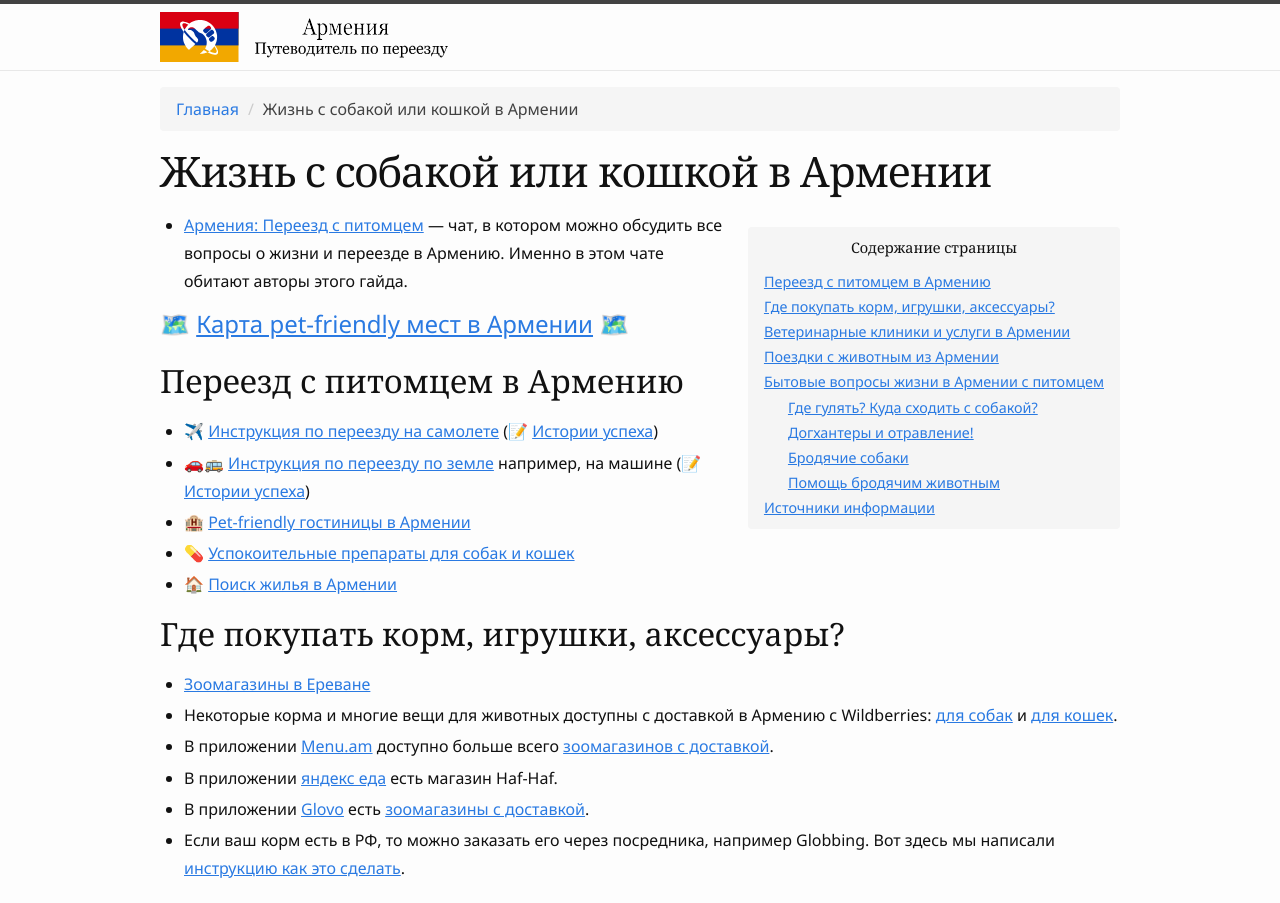
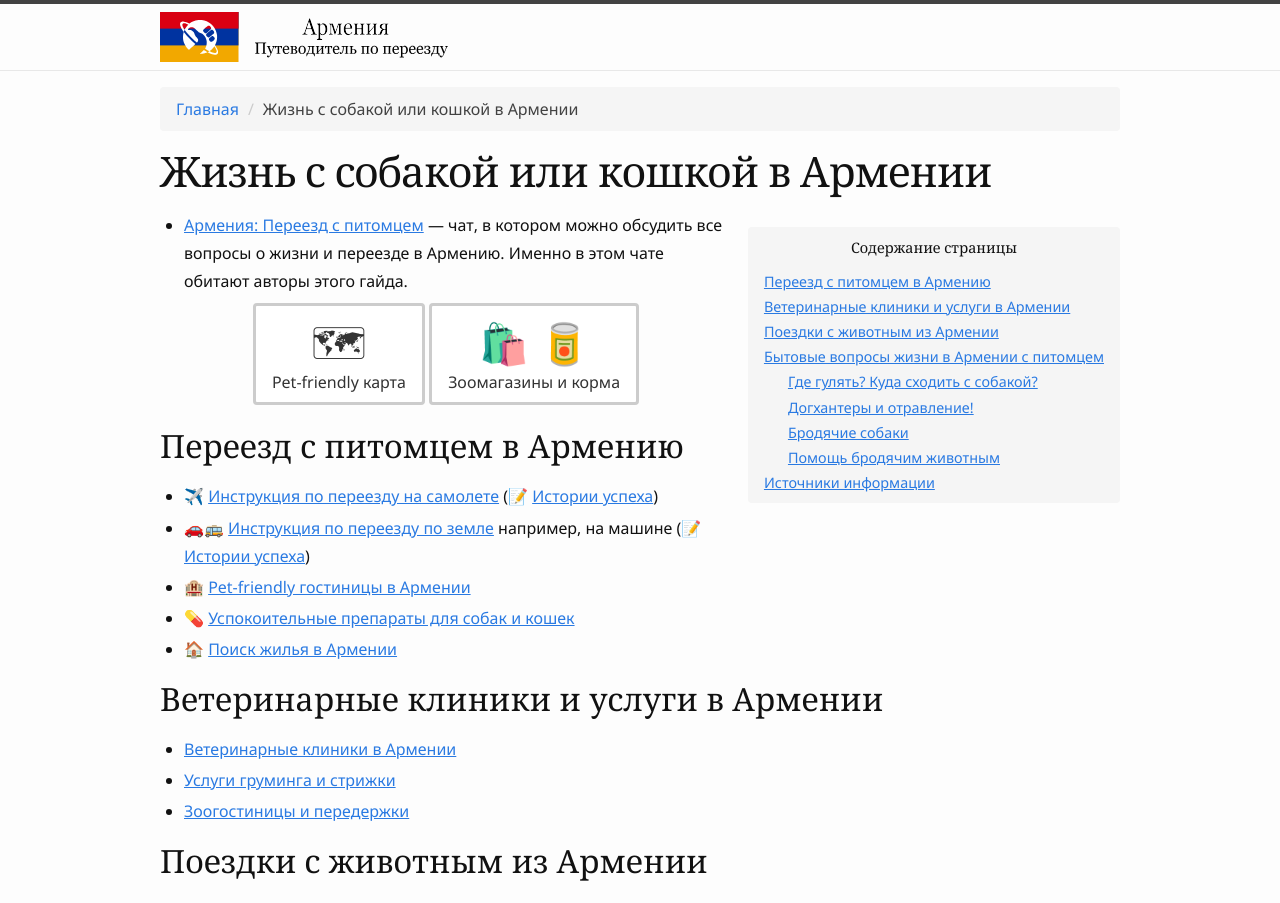
Before and after one commit to haywiki/haywiki.github.io, a Jekyll site: the page built from animals/index.md, in a window 1280 px wide and 1400 px high. Shown: the top 903 px of the window. Built offline with Jekyll 4.4.1, drawn with Linux system fonts in a browser that asks for light colours; nearby versions of some CDN libraries; a script that is not in the unit is left out.

Commit message:
Переделана страница зоомагазинов

```diff
--- a/_config.yml
+++ b/_config.yml
@@ -51,4 +51,4 @@ defaults:
 
 # Content variables
 
-mir_cards_date: "27.11.2022"
+mir_cards_date: "28.12.2022"
--- a/animals/index.md
+++ b/animals/index.md
@@ -5,8 +5,9 @@ layout: page
 
 - [Армения: Переезд с питомцем](https://t.me/am_pets) — чат, в котором можно обсудить все вопросы о жизни и переезде в Армению. Именно в этом чате обитают авторы этого гайда.
 
-🗺️ [Карта pet-friendly мест в Армении](map.md) 🗺️
-{: style="font-size: 1.5rem" }
+<a class="btn btn-shortcut" href="/animals/map.html"><span>🗺</span><br> Pet-friendly карта</a>
+<a class="btn btn-shortcut" href="/animals/shops.html"><span>🛍️ 🥫</span><br> Зоомагазины и корма</a>
+{: style="text-align: center;"}
 
 ## Переезд с питомцем в Армению
 
@@ -15,20 +16,6 @@ layout: page
 - 🏨 [Pet-friendly гостиницы в Армении](hotels.md)
 - 💊 [Успокоительные препараты для собак и кошек](sedation.md)
 - 🏠 [Поиск жилья в Армении](../life/rent-house.md)
-
-## Где покупать корм, игрушки, аксессуары? {#howtobuy}
-
-- [Зоомагазины в Ереване](shops-yerevan.md)
-- Некоторые корма и многие вещи для животных доступны с доставкой в Армению с Wildberries:
-  [для собак](https://am.wildberries.ru/catalog?category=16438&sort=popular) и
-  [для кошек](https://am.wildberries.ru/catalog?category=16347&sort=popular).
-- В приложении [Menu.am](https://menu.am/ru) доступно больше всего
-  [зоомагазинов с доставкой](https://menu.am/ru/shops?filters=pet-food).
-- В приложении [яндекс еда](https://eats.yandex.com/ru-am/Yerevan/r/haf-haf) есть магазин Haf-Haf.
-- В приложении [Glovo](https://glovoapp.com/am/) есть
-  [зоомагазины с доставкой](https://glovoapp.com/am/en/yerevan/shops-and-gifts_1554/pet-shop_35518/).
-- Если ваш корм есть в РФ, то можно заказать его через посредника, например Globbing. Вот здесь мы написали
-  [инструкцию как это сделать](../delivery/globbing-from-russia.md).
 
 ## Ветеринарные клиники и услуги в Армении
 
--- a/redirects.conf
+++ b/redirects.conf
@@ -4,6 +4,7 @@ rewrite /favicon.ico /favicon.png;
 
 rewrite ^/animals/to-armenia(\.html|)$ /animals/ permanent;
 rewrite ^/animals/in-armenia(\.html|)$ /animals/ permanent;
+rewrite ^/animals/shops-yerevan(\.html|)$ /animals/shops.html permanent;
 rewrite ^/animals/flight(\.html|)$ /animals/ permanent;
 rewrite ^/animals/(flight-to-armenia|rabies-titers|flight-preparation|cage|return-to-russia|flight-companies)$ /animals/$1.html permanent;
 rewrite ^/animals/preparations(\.html|)$ /animals/flight-preparation.html permanent;
```
Also changed, not shown: animals/map.md (+1 -1 lines), animals/shops-yerevan.md (deleted, +0 -117 lines), animals/shops.md (added, +154 -0 lines).
